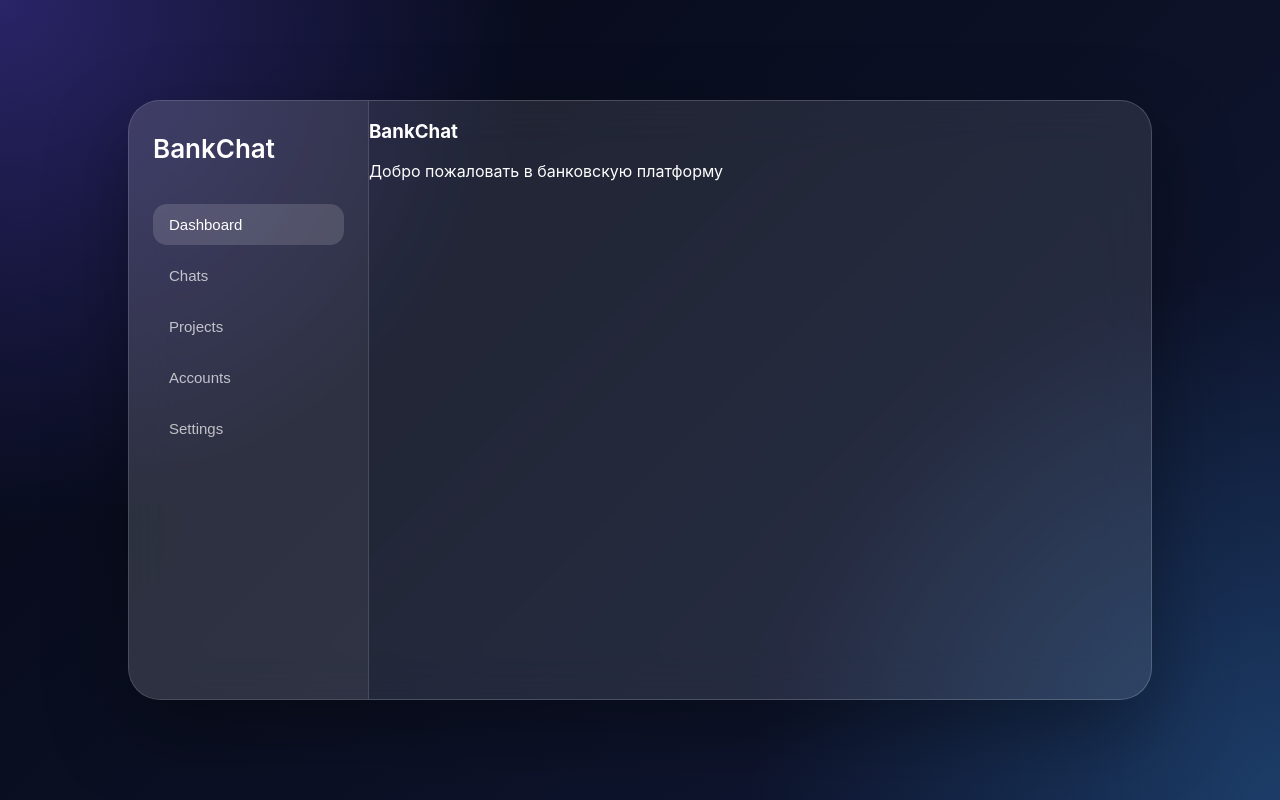
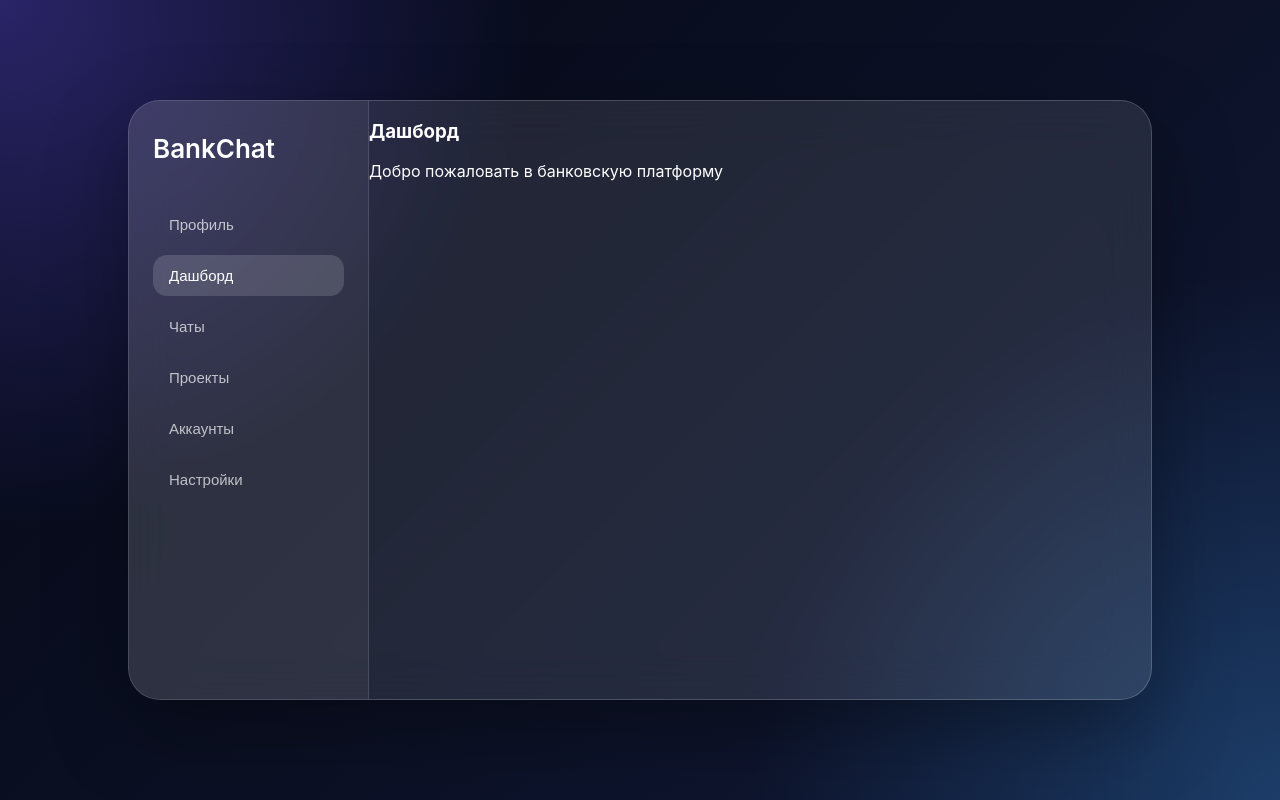
Before and after one commit to Polevov96/BankChat-javaReact, a React (Vite) app in the folder frontend/: page / in a window 1280 px wide. Built offline with nearby package versions, Linux system fonts and the light colour scheme.

Commit message:
добавление интерактивную навигацию бокового меню

```diff
--- a/frontend/src/App.tsx
+++ b/frontend/src/App.tsx
@@ -1,27 +1,107 @@
-import './App.css'
-import './index.css'
+import "./App.css";
+import { useState } from "react";
 
 function App() {
-  return (<main className="app">
+  const [activeSection, setActiveSection] = useState("dashboard");
+
+  return (
+    <main className="app">
       <section className="glass-panel">
         <aside className="sidebar">
           <h2 className="logo">BankChat</h2>
 
           <nav className="menu">
-          <button className="menu-item active">Dashboard</button>
-          <button className="menu-item">Chats</button>
-          <button className="menu-item">Projects</button>
-          <button className="menu-item">Accounts</button>
-          <button className="menu-item">Settings</button>
+            <button
+              className={
+                activeSection === "profile" ? "menu-item active" : "menu-item"
+              }
+              onClick={() => setActiveSection("profile")}
+            >
+              Профиль
+            </button>
+            <button
+              className={
+                activeSection === "dashboard" ? "menu-item active" : "menu-item"
+              }
+              onClick={() => setActiveSection("dashboard")}
+            >
+              Дашборд
+            </button>
+            <button
+              className={
+                activeSection === "chats" ? "menu-item active" : "menu-item"
+              }
+              onClick={() => setActiveSection("chats")}
+            >
+              Чаты
+            </button>
+            <button
+              className={
+                activeSection === "projects" ? "menu-item active" : "menu-item"
+              }
+              onClick={() => setActiveSection("projects")}
+            >
+              Проекты
+            </button>
+            <button
+              className={
+                activeSection === "accounts" ? "menu-item active" : "menu-item"
+              }
+              onClick={() => setActiveSection("accounts")}
+            >
+              Аккаунты
+            </button>
+            <button
+              className={
+                activeSection === "settings" ? "menu-item active" : "menu-item"
+              }
+              onClick={() => setActiveSection("settings")}
+            >
+              Настройки
+            </button>
           </nav>
         </aside>
+
         <section className="content">
-        <h1>BankChat</h1>
+          {activeSection === "dashboard" && (
+            <div>
+              <h1>Дашборд</h1>
               <p>Добро пожаловать в банковскую платформу</p>
+            </div>
+          )}
+          {activeSection === "chats" && (
+            <div>
+              <h1>Чаты</h1>
+              <p>Добро пожаловать в банковскую платформу</p>
+            </div>
+          )}
+          {activeSection === "projects" && (
+            <div>
+              <h1>Проекты</h1>
+              <p>Добро пожаловать в банковскую платформу</p>
+            </div>
+          )}
+          {activeSection === "accounts" && (
+            <div>
+              <h1>Аккаунты</h1>
+              <p>Добро пожаловать в банковскую платформу</p>
+            </div>
+          )}
+          {activeSection === "settings" && (
+            <div>
+              <h1>Настройки</h1>
+              <p>Добро пожаловать в банковскую платформу</p>
+            </div>
+          )}
+          {activeSection === "profile" && (
+            <div>
+              <h1>Профиль пользователя</h1>
+              <p>Данные пользователя</p>
+            </div>
+          )}
         </section>
       </section>
     </main>
-
-  )
+  );
 }
-export default App
+export default App;
```
Lines whose indentation alone changed are shown as unchanged.
